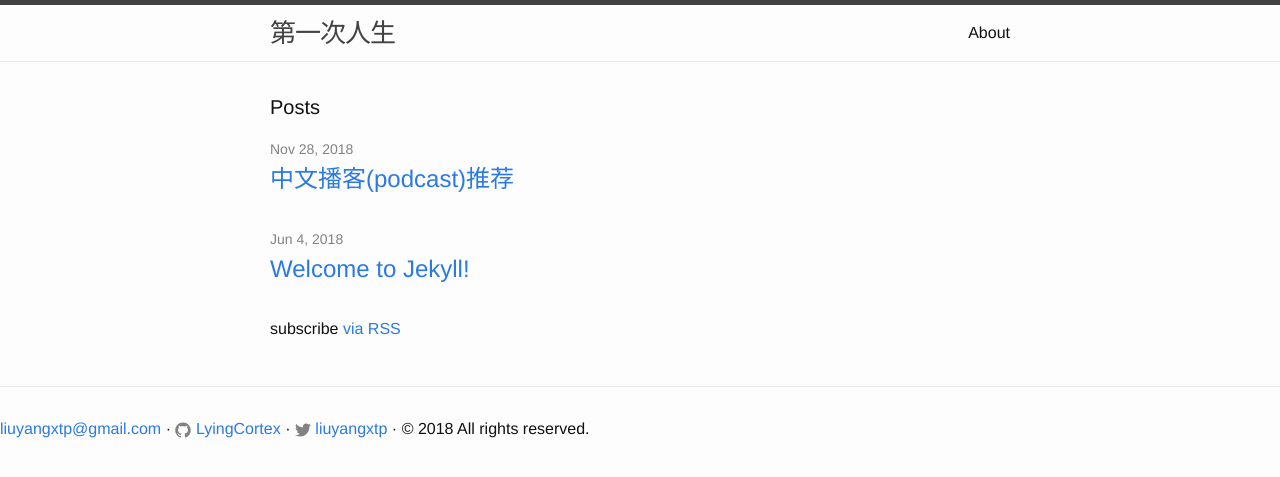
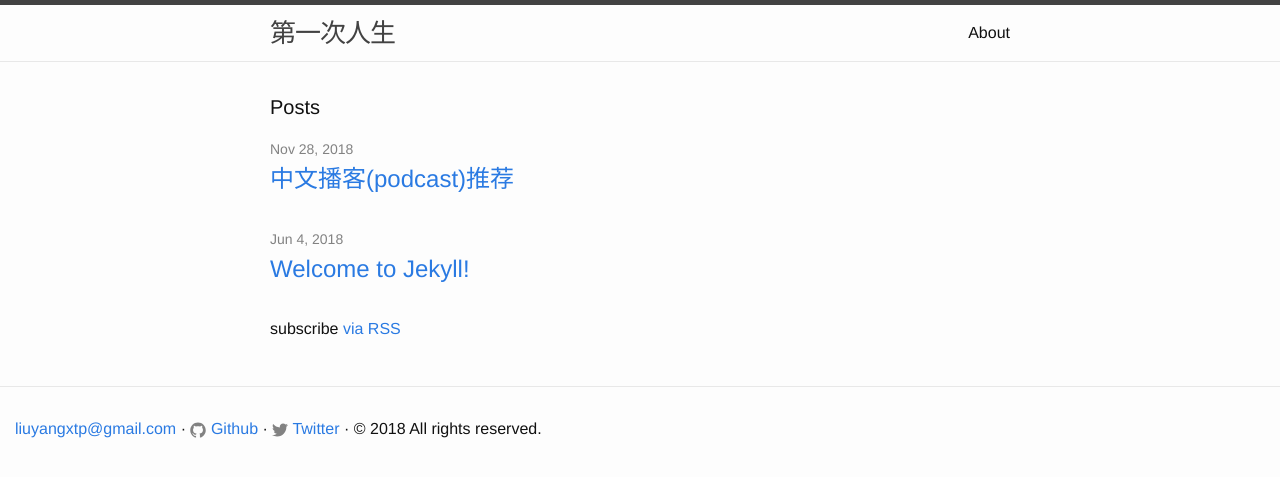
Before and after one commit to LyingCortex/lyingcortex.github.io, a Jekyll site: the page built from index.html, in a window 1280 px wide. Shown: the top 477 px of the page. Built offline with Jekyll 4.4.1, drawn with Linux system fonts in a browser that asks for light colours.

Commit message:
change css

```diff
--- a/_config.yml
+++ b/_config.yml
@@ -12,8 +12,8 @@ description: > # this means to ignore newlines until "baseurl:"
     先视听读，后写之。
 baseurl: "" # the subpath of your site, e.g. /blog
 url: "https://liuyangxtp.com" # the base hostname & protocol for your site
-twitter_username: liuyangxtp
-github_username:  LyingCortex
+twitter_username: Twitter
+github_username:  Github
 
 # Build settings
 markdown: kramdown
--- a/_includes/footer.html
+++ b/_includes/footer.html
@@ -6,11 +6,11 @@
         <a href="mailto:{{ site.email }}"><span class="glyphicon glyphicon-envelope"></span> {{ site.email }}</a>
         <span class="point"> · </span>
     {% if site.github_username %}
-		<span> {% include icon-github.html username=site.github_username %} </span>
+		<span class="social-media-list"> {% include icon-github.html username=site.github_username %} </span>
     {% endif %}
 		<span class="point"> · </span>
 	{% if site.twitter_username %}
-		<span> {% include icon-twitter.html username=site.twitter_username %} </span>
+		<span class="social-media-list"> {% include icon-twitter.html username=site.twitter_username %} </span>
 	{% endif %}
         <span class="point"> · </span>
         <span>&copy; {{ site.time | date: '%Y' }} All rights reserved.</span>
--- a/_sass/_base.scss
+++ b/_sass/_base.scss
@@ -204,3 +204,11 @@ pre {
         }
     }
 }
+
+
+.container {
+  padding-right: 15px;
+  padding-left: 15px;
+  margin-right: auto;
+  margin-left: auto;
+}
```
